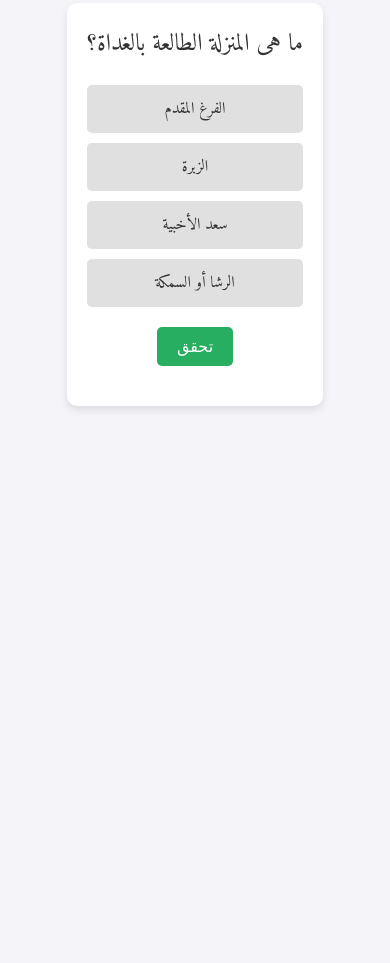
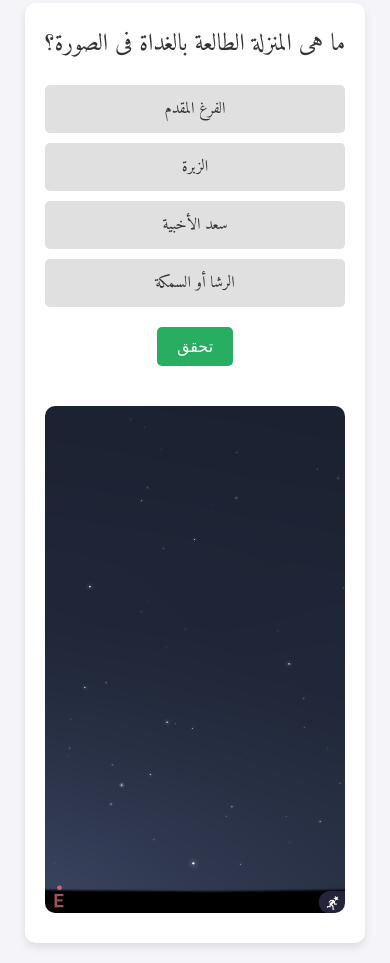
Before and after one commit to mohmahfouz/Manazil_Quiz, a plain HTML site: page index.html in a window 390 px wide. Shown: the part 463-1426 px from the top of the page. Before the commit the page ends 889 px from the top, so only its background shows below. Drawn offline with Linux system fonts and the light colour scheme.

Commit message:
Update index.html

```diff
--- a/index.html
+++ b/index.html
@@ -3,7 +3,7 @@
 <head>
     <meta charset="UTF-8">
     <meta name="viewport" content="width=device-width, initial-scale=1.0">
-    <title>ما هى المنزلة الطالعة بالغداة؟</title>
+    <title>ما هى المنزلة الطالعة بالغداة فى الصورة؟</title>
     <link href="https://fonts.googleapis.com/css2?family=Amiri:wght@400;700&display=swap" rel="stylesheet">
     <style>
         body {
@@ -130,6 +130,11 @@
             .image-container {
                 display: none;
             }
+            .image {
+                width: 300px;
+                max-width: 100%;
+                margin-top: 20px;
+            }
             .description {
                 padding: 0 10px;
             }
@@ -137,7 +142,7 @@
     </style>
 </head>
 <body>
-    <div class="page-title">تعرف على حركة الشمس فى منازلها على الطبيعة</div>
+    <div class="page-title">ما هى المنزلة الطالعة بالغداة فى الصورة؟</div>
     <div class="author">إعداد: محمد محفوظ</div>
     <div class="description">
         استلهامًا وتطبيقًا لبحث فيض العليم في معرفة التقويم للسيد الأستاذ فرقد الحسيني القزويني دام فيضه، إليكم أسئلة تدريبية تساعد على التعرف على منزلة الشمس الطالعة بالغداة.<br><br>
@@ -148,11 +153,12 @@
             <img id="mansion-image" class="image" src="" alt="صورة المنزلة">
         </div>
         <div class="quiz-container">
-            <div class="question">ما هى المنزلة الطالعة بالغداة؟</div>
+            <div class="question">ما هى المنزلة الطالعة بالغداة فى الصورة؟</div>
             <div class="options" id="options"></div>
             <button class="submit-btn" id="submit">تحقق</button>
             <div class="feedback" id="feedback"></div>
             <button class="next-btn" id="next">التالي</button>
+            <img id="mansion-image-mobile" class="image" src="" alt="صورة المنزلة">
         </div>
     </div>
     <script>
@@ -201,6 +207,7 @@
         function loadQuiz() {
             currentMansion = lunarStations[Math.floor(Math.random() * lunarStations.length)];
             document.getElementById('mansion-image').src = currentMansion.filename;
+            document.getElementById('mansion-image-mobile').src = currentMansion.filename;
 
             let options = [currentMansion.arabic_name];
             while (options.length < 4) {
```
